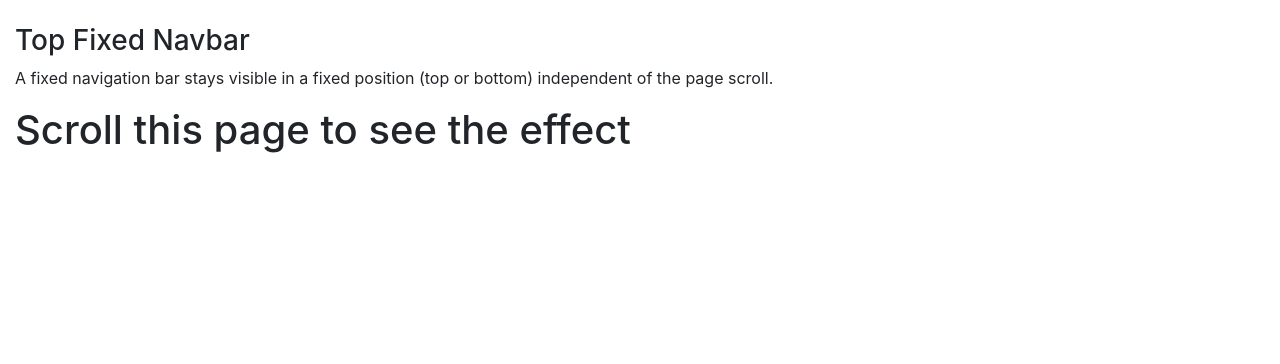
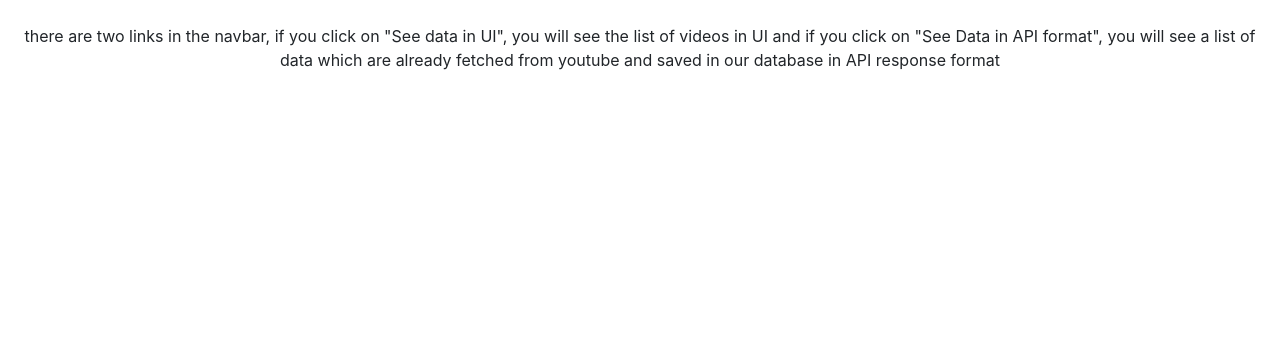
Before and after one commit to bittukumarray/YouFetch, a Django app: page /search/ in a window 1280 px wide. Shown: the part 56-420 px from the top of the page. Run offline with Django 3.2, Linux system fonts and the light colour scheme; some libraries are stand-ins or nearby versions.

Commit message:
final commit

```diff
--- a/tubeFetch/search/templates/search/index.html
+++ b/tubeFetch/search/templates/search/index.html
@@ -3,6 +3,28 @@
 <html lang="en">
 <head>
   <title>YouFetch</title>
+  <style>
+    .pagination {
+      display: inline-block;
+    }
+
+    .pagination a {
+      color: black;
+      float: left;
+      padding: 8px 16px;
+      text-decoration: none;
+      transition: background-color .3s;
+      border: 1px solid #ddd;
+    }
+
+    .pagination a.active {
+      background-color: #4CAF50;
+      color: white;
+      border: 1px solid #4CAF50;
+    }
+
+    .pagination a:hover:not(.active) {background-color: #ddd;}
+    </style>
   <meta charset="utf-8">
   <meta name="viewport" content="width=device-width, initial-scale=1">
   <link rel="stylesheet" href="https://maxcdn.bootstrapcdn.com/bootstrap/4.5.2/css/bootstrap.min.css">
@@ -16,7 +38,7 @@
   <a class="navbar-brand" href="/search/">Home</a>
   <ul class="navbar-nav">
     <li class="nav-item">
-      <a class="nav-link" href="/search/get-data/1">See data in UI</a>
+      <a class="nav-link" href="/search/get-data/">See data in UI</a>
     </li>
     <li class="nav-item">
       <a class="nav-link" href="/search/get-videos/1">See Data in API format</a>
@@ -25,11 +47,9 @@
 </nav>
 {% block body %}
 
-<div class="container-fluid" style="margin-top:80px">
-  <h3>Top Fixed Navbar</h3>
-  <p>A fixed navigation bar stays visible in a fixed position (top or bottom) independent of the page scroll.</p>
-  <h1>Scroll this page to see the effect</h1>
-</div>
+<div class="container-fluid" style="margin-top:80px; text-align: center;">
+    <p>there are two links in the navbar, if you click on "See data in UI", you will see the list of videos in UI and if you click on "See Data in API format", you will see a list of data which are already fetched from youtube and saved in our database in API response format</p>
+  </div>
 
 {% endblock %}
 
--- a/tubeFetch/search/urls.py
+++ b/tubeFetch/search/urls.py
@@ -5,5 +5,5 @@ app_name = 'search'
 urlpatterns = [
     path('', views.index, name='index'),
     path('get-videos/<int:page>',getVideos.as_view(), name="getVideo"),
-    path('get-data/<int:page>', views.getData, name="getdata")
+    path('get-data/', views.getData, name="getdata")
 ]
--- a/tubeFetch/search/views.py
+++ b/tubeFetch/search/views.py
@@ -1,6 +1,4 @@
 from django.shortcuts import render
-import threading
-import os
 import requests
 from .models import Video
 from datetime import datetime
@@ -9,15 +7,16 @@ from datetime import datetime
 import pytz
 from rest_framework.views import APIView
 from rest_framework.response import Response
-import json
-from collections import OrderedDict
 from django.http import HttpResponse, JsonResponse
+from django.core.paginator import Paginator, EmptyPage, PageNotAnInteger
 from background_task import background
+
+
 # Create your views here.
 
 @background(schedule=10)
 def dataFetcher():
-    print("yes")
+    print("fetching...")
     now = datetime.now()
     timestamp = datetime.timestamp(now)
     timestamp-=10000
@@ -25,7 +24,7 @@ def dataFetcher():
     publishedAfterDate=generate(dt_object.replace(tzinfo=pytz.utc))
     maxResults=100000
     q="cricket"
-    apiKey="AIzaSyB-8rBWOv1G61zFB79z0cmQ1qknLtjzkqw"
+    apiKey="AIzaSyBoOO1vt33UE7_gIOEG2hKCXnaXHpa0KdE"
     url = 'https://www.googleapis.com/youtube/v3/search?part=snippet&order=date&type=video'
     full_url=url+"&maxResults="+str(maxResults)+"&q="+str(q)+"&publishedAfter="+publishedAfterDate+"&key="+apiKey
     rqstData = requests.get(full_url)
@@ -45,7 +44,7 @@ def index(request):
 class getVideos(APIView):
     def get(self, request, page):
         result=[]
-
+        page-=1
         data = Video.objects.filter().order_by('-publishedDate')[25*page:25*page+25]
         for eachData in data:
             dictData={
@@ -60,9 +59,18 @@ class getVideos(APIView):
             result.append(dictData)
         return Response({"data":result})
 
-def getData(request, page):
-    data = Video.objects.filter().order_by('-publishedDate')[25*page:25*page+25]
+def getData(request):
+    data = Video.objects.all().order_by('-publishedDate')
     result=[]
+    page = request.GET.get('page', 1)
+
+    paginator = Paginator(data, 10)
+    try:
+        data = paginator.page(page)
+    except PageNotAnInteger:
+        data = paginator.page(1)
+    except EmptyPage:
+        data = paginator.page(paginator.num_pages)
     for eachData in data:
         dictData={
             "title":eachData.title,
@@ -74,4 +82,4 @@ def getData(request, page):
             "thumb_high_url":eachData.thumb_high_url,
         }
         result.append(dictData)
-    return render(request, "search/ui.html", {"data":result})
+    return render(request, "search/ui.html", {"result":result, "data":data})
```
Also changed, not shown: tubeFetch/search/templates/search/ui.html (+26 -3 lines), README.md.
